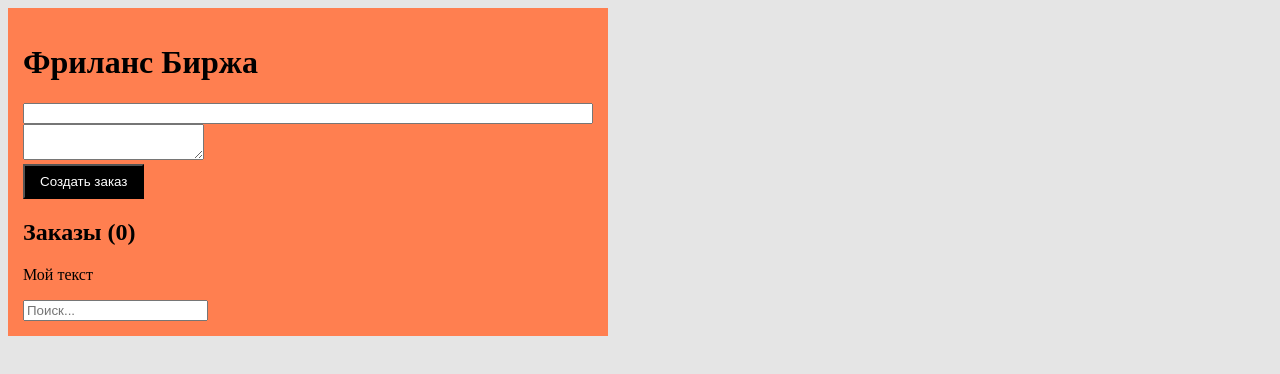
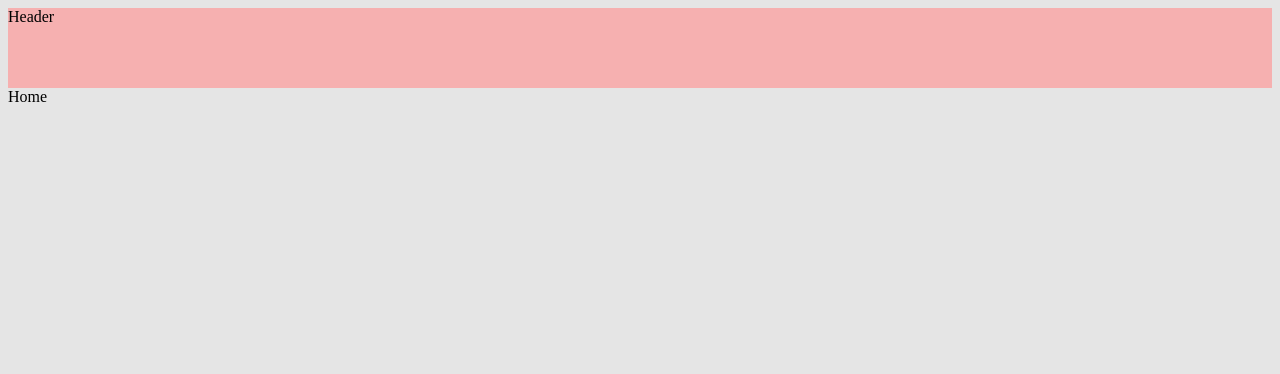
Before and after one commit to Don-Mihai/react-project-02, a React (Create React App) app: page /orders in a window 1280 px wide. Shown: the top 374 px of the page. Built offline with nearby package versions, Linux system fonts and the light colour scheme.

Commit message:
[refactor] structure []

```diff
--- a/src/App.js
+++ b/src/App.js
@@ -1,13 +1,10 @@
-import CreateOrder from './components/CreateOrder/CreateOrder';
-import Header from './components/Header';
-
-
+import Home from './pages/Home'
+import Orders from './pages/Orders'
 
 function App() {
   return (
     <div className="App">
-      {/* <Header></Header> */}
-      <CreateOrder></CreateOrder>
+        <Home></Home>
     </div>
   );
 }
--- a/src/components/Header.js
+++ /dev/null
@@ -1,40 +0,0 @@
-import { useState } from "react"
-import Post from './Post'
-
-function Header () {
-    const [quantity, setQuantity] = useState(0)
-
-    const posts = [
-        {name: 'item1', text: 'loremsadfasdfasdasdf', id: 123132345},
-        {name: 'item2', text: 'loremsadfasdfasdasdf', id: 123132345},
-        {name: 'item3', text: 'loremsadfasdfasdasdf', id: 123132345},
-    ]
-
-    const increment = () => {
-        setQuantity((prev) => prev + 1)
-    }
-
-    const decrement = () => {
-        setQuantity((prev) => prev - 1)
-    }
-
-    return (
-        <div>
-            <div className="header">Количество товаров: {posts.length}</div>
-
-            {posts.map((object, index) => {
-                return (
-                    <Post object={object} key={index} ></Post>
-                );
-            })}
-
-            <div>Счётчик: {quantity}</div>
-            <div>
-                <button onClick={increment}>+</button>
-                <button onClick={decrement}>-</button>
-            </div>
-        </div>
-    );
-}
-
-export default Header
--- /dev/null
+++ b/src/components/Header/Header.js
@@ -0,0 +1,12 @@
+import './Header.scss'
+
+const Header = () => {
+
+    return(
+        <header className='header'>
+            Header
+        </header>
+    )
+}
+
+export default Header;
--- /dev/null
+++ b/src/components/Header/Header.scss
@@ -0,0 +1,4 @@
+.header {
+    height: 80px;
+    background-color: rgb(246, 176, 176);
+}
--- a/src/components/Post.js
+++ /dev/null
@@ -1,11 +0,0 @@
-
-function Post(props) {
-    return (
-        <div className={'item'}>
-            <h2>{props.object.name}</h2>
-            <p>{props.object.text}</p>
-        </div>
-    );
-}
-
-export default Post
--- /dev/null
+++ b/src/pages/Home.js
@@ -0,0 +1,14 @@
+import Header from "../components/Header/Header";
+
+
+const Home = () => {
+
+    return(
+        <div>
+            <Header></Header>
+            <div>Home</div>
+        </div>
+    )
+}
+
+export default Home;
--- /dev/null
+++ b/src/pages/Orders.js
@@ -0,0 +1,14 @@
+import CreateOrder from '../components/CreateOrder/CreateOrder'
+import Header from '../components/Header/Header';
+
+const Orders = () => {
+
+    return(
+        <div>
+            <Header></Header>
+            <CreateOrder></CreateOrder>
+        </div>
+    )
+}
+
+export default Orders;
```
